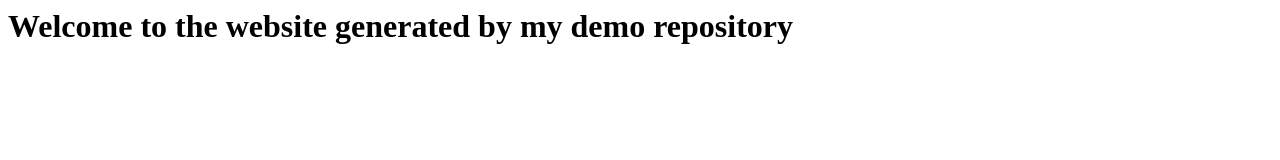
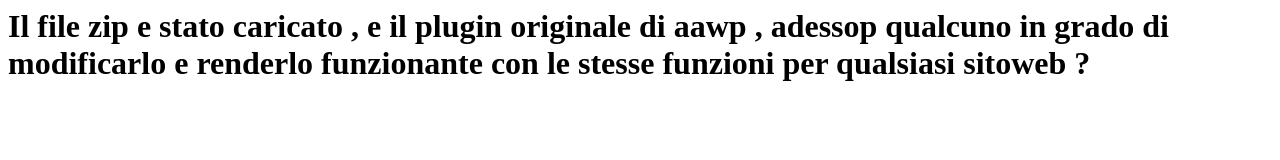
Before and after one commit to presenzemiste/aawp-plugin, a website: page index.html in a window 1280 px wide. Drawn offline with Linux system fonts and the light colour scheme.

Commit message:
Update index.html

```diff
--- a/index.html
+++ b/index.html
@@ -1 +1 @@
-<h1>Welcome to the website generated by my demo repository</h1>
+<h1>Il file zip e stato caricato , e il plugin originale di aawp , adessop qualcuno in grado di modificarlo e renderlo funzionante con le stesse funzioni per qualsiasi sitoweb ?</h1>
```
